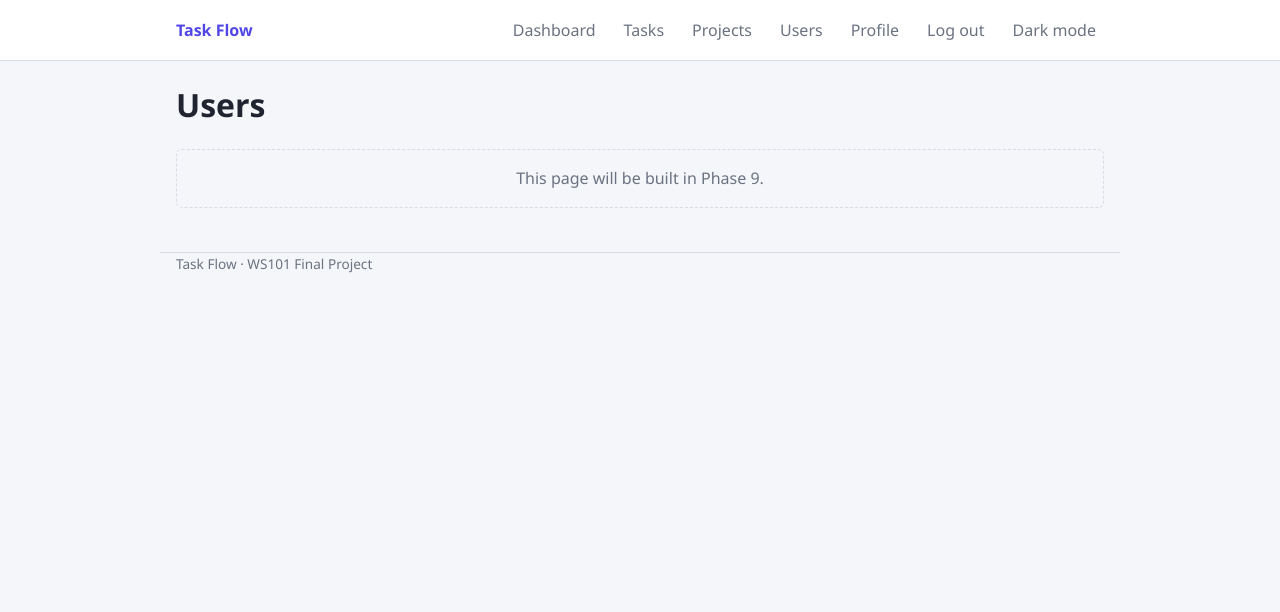
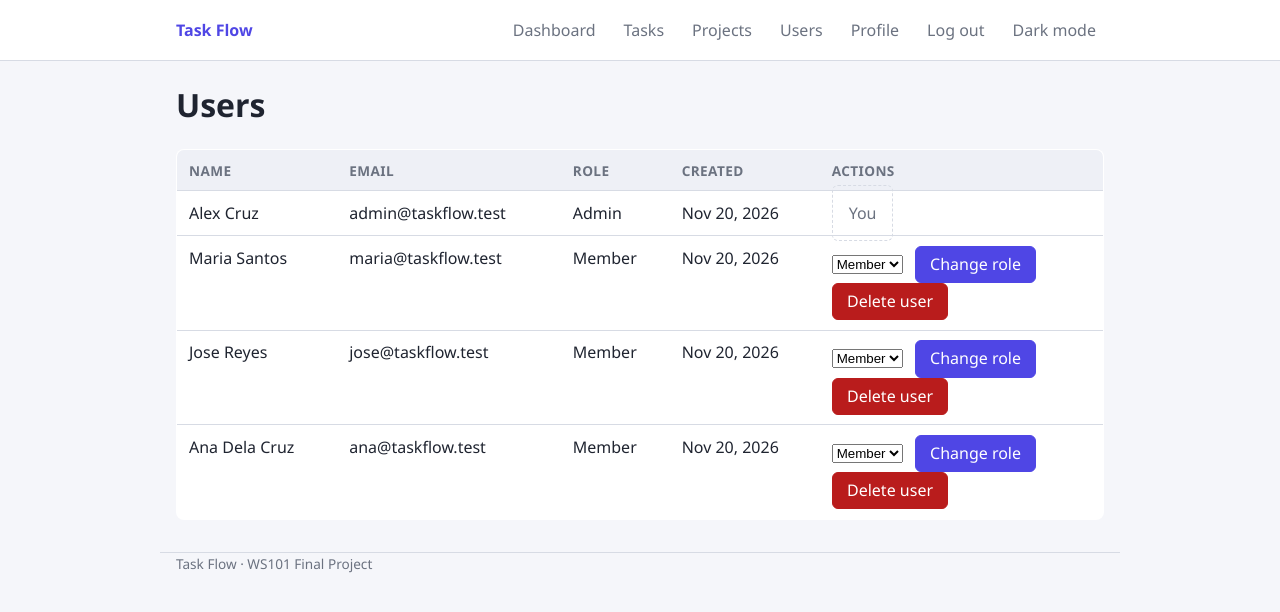
Before and after one commit to rin-n-bot/taskflow-task-management-system, a PHP site: page /pages/admin/users.php in a window 1280 px wide. Shown: the top 612 px of the page. Run offline with PHP 8.4, Linux system fonts and the light colour scheme; a user stored in the database is signed in; data comes from the database, SQL or seed files in the repository.

Commit message:
Add user management: list, change role, delete with ownership and FK protection

```diff
--- a/pages/admin/users.php
+++ b/pages/admin/users.php
@@ -5,11 +5,168 @@ require_once BASE_PATH . '/includes/auth.php';
 
 requireRole('admin');
 
+$own_id = (int) $_SESSION['user_id'];
+
+$errors = [];
+$notice = '';
+$problem = '';
+$users = [];
+
+// Handle role change and delete (both POST, same page).
+if ($_SERVER['REQUEST_METHOD'] === 'POST') {
+    $action = sanitize($_POST['action'] ?? '');
+    $target_id = (int) ($_POST['user_id'] ?? 0);
+
+    if ($action === 'change_role') {
+        $new_role = sanitize($_POST['role'] ?? '');
+
+        if ($target_id <= 0) {
+            $errors['general'] = 'Invalid user.';
+        } elseif ($target_id === $own_id) {
+            $errors['general'] = 'You cannot change your own role.';
+        } elseif (!in_array($new_role, ['admin', 'member'], true)) {
+            $errors['general'] = 'Invalid role.';
+        } else {
+            try {
+                $stmt = $pdo->prepare('UPDATE users SET role = ? WHERE id = ?');
+                $stmt->execute([$new_role, $target_id]);
+
+                if ($stmt->rowCount() === 0) {
+                    header('Location: ' . BASE_URL . '/pages/admin/users.php?msg=notfound');
+                    exit;
+                }
+
+                header('Location: ' . BASE_URL . '/pages/admin/users.php?msg=role_changed');
+                exit;
+            } catch (PDOException $e) {
+                logError($e->getMessage());
+                $errors['general'] = 'Something went wrong. Please try again.';
+            }
+        }
+    } elseif ($action === 'delete_user') {
+        if ($target_id <= 0) {
+            $errors['general'] = 'Invalid user.';
+        } elseif ($target_id === $own_id) {
+            $errors['general'] = 'You cannot delete your own account.';
+        } else {
+            try {
+                $stmt = $pdo->prepare('DELETE FROM users WHERE id = ?');
+                $stmt->execute([$target_id]);
+
+                if ($stmt->rowCount() === 0) {
+                    header('Location: ' . BASE_URL . '/pages/admin/users.php?msg=notfound');
+                    exit;
+                }
+
+                header('Location: ' . BASE_URL . '/pages/admin/users.php?msg=user_deleted');
+                exit;
+            } catch (PDOException $e) {
+                logError($e->getMessage());
+
+                // FK constraint: user still owns tasks or projects.
+                if ($e->getCode() === '23000') {
+                    $errors['general'] = 'Reassign or delete this user\'s tasks and projects first.';
+                } else {
+                    $errors['general'] = 'Something went wrong. Please try again.';
+                }
+            }
+        }
+    }
+}
+
+try {
+    $stmt = $pdo->query(
+        'SELECT id, name, email, role, created_at
+         FROM users
+         ORDER BY id'
+    );
+    $users = $stmt->fetchAll();
+} catch (PDOException $e) {
+    logError($e->getMessage());
+    $users = [];
+}
+
+$roles = ['admin' => 'Admin', 'member' => 'Member'];
+
+$notices = [
+    'role_changed' => 'Role updated.',
+    'user_deleted' => 'User deleted.',
+];
+
+$problems = [
+    'notfound' => 'User not found.',
+];
+
+$code = $_GET['msg'] ?? '';
+$notice = $notices[$code] ?? '';
+$problem = $problems[$code] ?? '';
+
 $page_title = 'Users';
 require_once BASE_PATH . '/includes/header.php';
 ?>
 
 <h1>Users</h1>
-<p class="empty">This page will be built in Phase 9.</p>
+
+<?php if ($notice !== ''): ?>
+    <div class="alert-success"><?php echo e($notice); ?></div>
+<?php endif; ?>
+
+<?php if ($problem !== ''): ?>
+    <div class="alert-error"><?php echo e($problem); ?></div>
+<?php endif; ?>
+
+<?php if (isset($errors['general'])): ?>
+    <div class="alert-error"><?php echo e($errors['general']); ?></div>
+<?php endif; ?>
+
+<?php if (empty($users)): ?>
+    <p class="empty">No users found.</p>
+<?php else: ?>
+    <table class="table">
+        <thead>
+            <tr>
+                <th>Name</th>
+                <th>Email</th>
+                <th>Role</th>
+                <th>Created</th>
+                <th>Actions</th>
+            </tr>
+        </thead>
+        <tbody>
+            <?php foreach ($users as $user): ?>
+                <?php $is_self = (int) $user['id'] === $own_id; ?>
+                <tr>
+                    <td><?php echo e($user['name']); ?></td>
+                    <td><?php echo e($user['email']); ?></td>
+                    <td><?php echo e(ucfirst($user['role'])); ?></td>
+                    <td><?php echo e(date('M j, Y', strtotime($user['created_at']))); ?></td>
+                    <td>
+                        <?php if ($is_self): ?>
+                            <span class="empty">You</span>
+                        <?php else: ?>
+                            <form method="post" action="<?php echo BASE_URL; ?>/pages/admin/users.php" class="row">
+                                <input type="hidden" name="action" value="change_role">
+                                <input type="hidden" name="user_id" value="<?php echo (int) $user['id']; ?>">
+                                <select name="role">
+                                    <?php foreach ($roles as $value => $label): ?>
+                                        <option value="<?php echo e($value); ?>" <?php echo $user['role'] === $value ? 'selected' : ''; ?>>
+                                            <?php echo e($label); ?>
+                                        </option>
+                                    <?php endforeach; ?>
+                                </select>
+                                <button type="submit" class="btn btn-primary">Change role</button>
+                            </form>
+                            <form method="post" action="<?php echo BASE_URL; ?>/pages/admin/users.php" class="row" onsubmit="return confirm('Delete this user? Their owned tasks and projects must be reassigned or deleted first.');">
+                                <input type="hidden" name="action" value="delete_user">
+                                <input type="hidden" name="user_id" value="<?php echo (int) $user['id']; ?>">
+                                <button type="submit" class="btn btn-danger">Delete user</button>
+                            </form>
+                        <?php endif; ?>
+                    </td>
+                </tr>
+            <?php endforeach; ?>
+        </tbody>
+    </table>
+<?php endif; ?>
 
 <?php require_once BASE_PATH . '/includes/footer.php'; ?>
```
